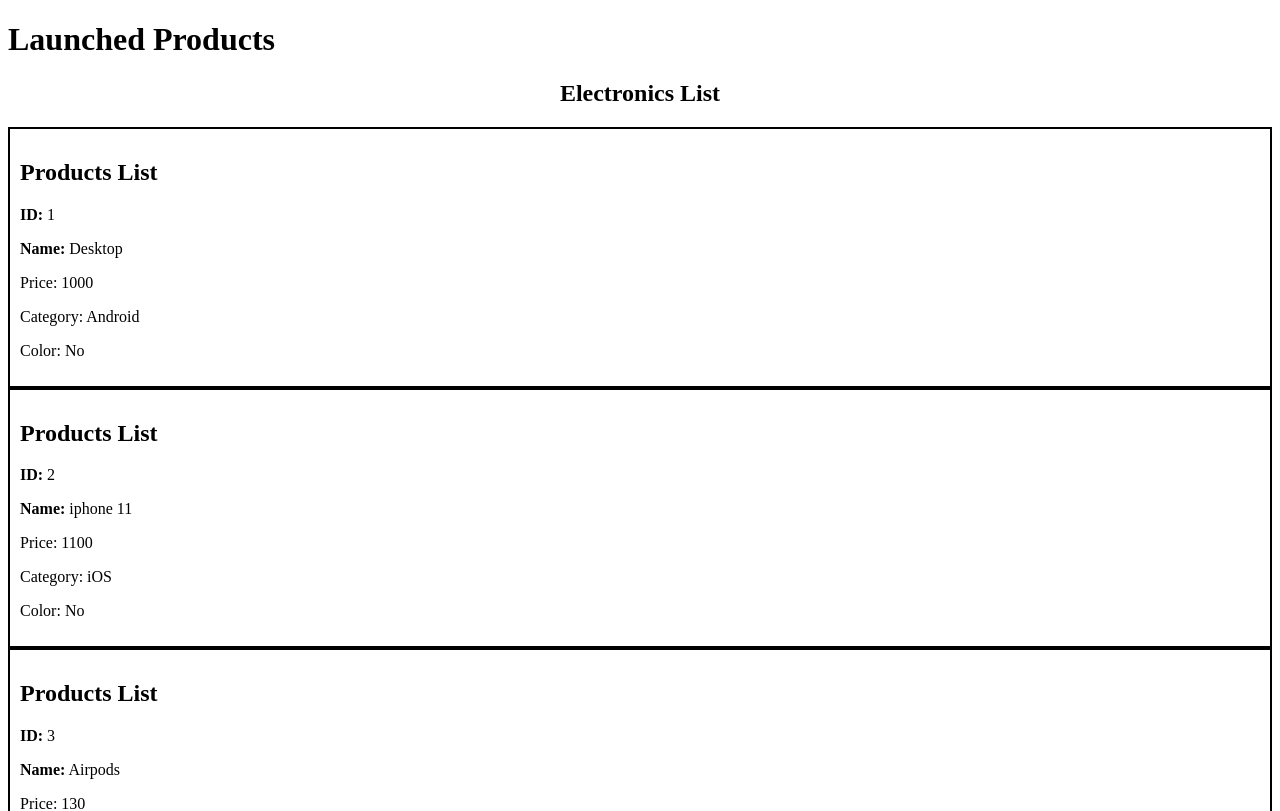
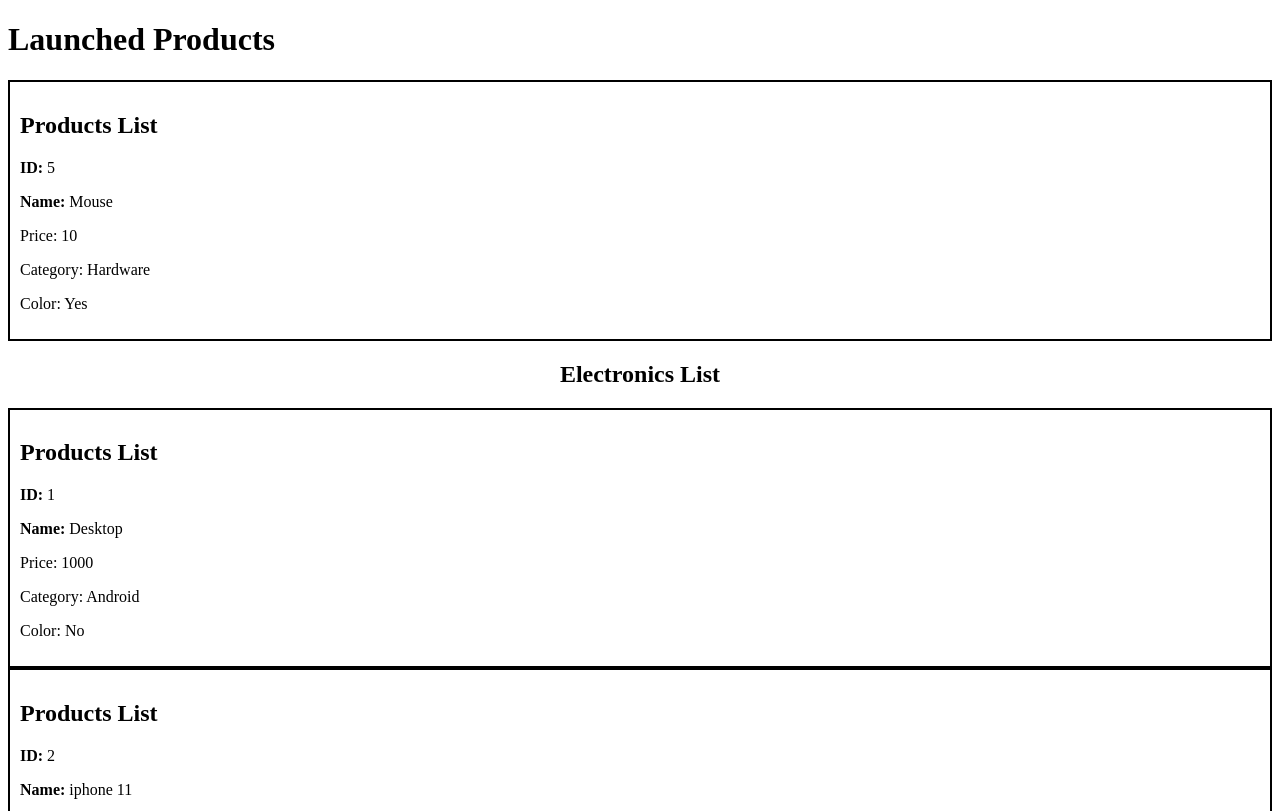
Before and after one commit to Aryanparmar123/Aryan_Parmar_Learning_Angular_new, an Angular app: page / in a window 1280 px wide. Shown: the top 811 px of the page. Built offline with nearby package versions, Linux system fonts and the light colour scheme.

Commit message:
asssignment 4 completed

```diff
--- a/src/app/app.component.html
+++ b/src/app/app.component.html
@@ -15,6 +15,7 @@
 <!--</div>-->
 
 <h1> {{title}}</h1>
+<app-content-list-item [product]="product" ></app-content-list-item>
 <app-content-list></app-content-list>
 
 
--- a/src/app/app.component.ts
+++ b/src/app/app.component.ts
@@ -1,13 +1,31 @@
-import { Component } from '@angular/core';
+import {Component, OnInit} from '@angular/core';
 import {ContentListComponent} from './content-list/content-list.component';
+import {ContentListItemComponent} from './content-list-item/content-list-item.component';
+import {ElectronicItemsService} from './services/electronic-items.service';
+import {Product} from './Shared/models/product';
 
 @Component({
   selector: 'app-root',
-  imports: [ContentListComponent],
+  imports: [ContentListComponent, ContentListItemComponent],
   templateUrl: './app.component.html',
   standalone: true,
   styleUrl: './app.component.scss'
 })
-export class AppComponent {
+export class AppComponent implements OnInit {
+  product?: Product;
+
   title = 'Launched Products';
+
+
+  constructor(private electronicItemsService: ElectronicItemsService) { }
+
+  ngOnInit(): void {
+    this.getItemById(5);
+  }
+
+  getItemById(id: number): void {
+    this.electronicItemsService.getElectronicsById(id).subscribe(item => {
+      this.product = item;
+    });
+  }
 }
```
